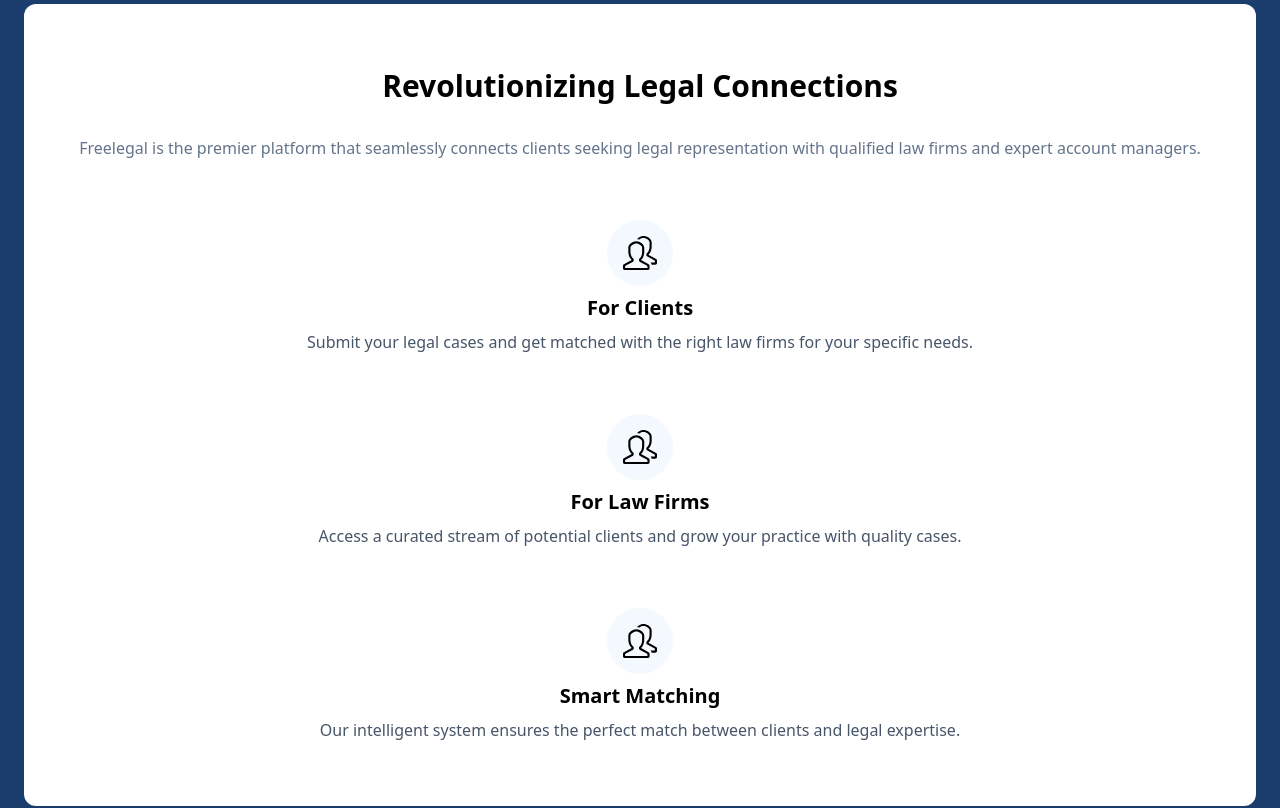
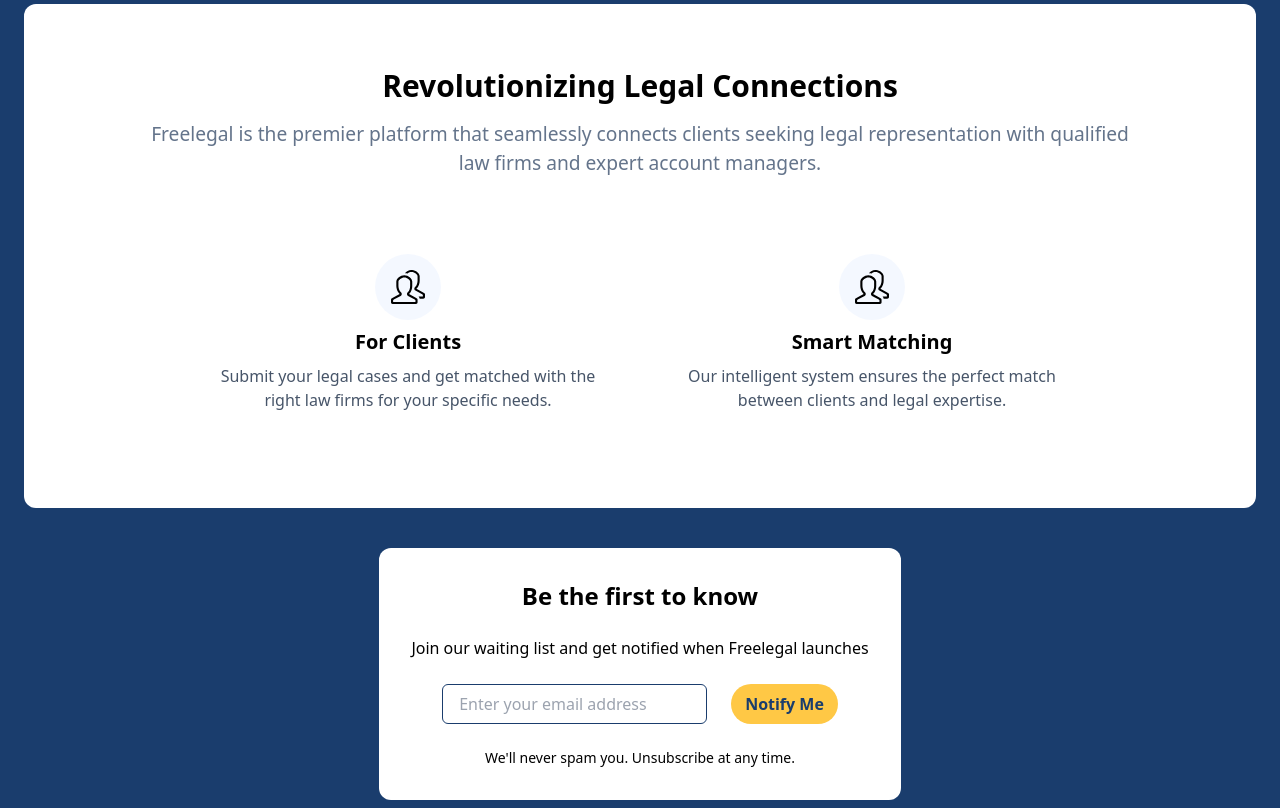
Before and after one commit to WindowsM16a/freelegal-web, a React (Vite) app: page / in a window 1280 px wide. Shown: the part 320-1128 px from the top of the page. Built offline with nearby package versions, Linux system fonts and the light colour scheme.

Commit message:
style: change ui arrangement

```diff
--- a/src/app.tsx
+++ b/src/app.tsx
@@ -23,17 +23,20 @@
 				</div>
 				<div
 					id="whatIsFreelegal"
-					className="bg-white px-12 py-16 w-full flex flex-col items-center justify-center text-center rounded-xl gap-8"
+					className="bg-white px-6 py-16 w-fit flex flex-col items-center justify-center text-center rounded-xl gap-4"
 				>
-					<p className="text-3xl font-bold ">
+					<p className="text-3xl font-bold">
 						Revolutionizing Legal Connections
 					</p>
-					<p className="text-slate-500 text-wrap">
+					<span className="w-[85%] mb-8">
+						<p className="text-slate-500 text-wrap text-[1.2rem]">
 							Freelegal is the premier platform that seamlessly connects clients
 							seeking legal representation with qualified law firms and expert
 							account managers.
 						</p>
-					<span className="mt-7 flex flex-col items-center gap-2">
+					</span>
+					<div className="flex flex-wrap items-center justify-center gap-16 mb-8">
+						<span className="mt-7 flex flex-col items-center gap-2 w-[18rem] lg:w-[25rem]">
 							<span className="w-fit h-fit bg-blue-50/70 p-4 rounded-full">
 								<SlPeople size={34} />
 							</span>
@@ -43,17 +46,7 @@
 								for your specific needs.
 							</p>
 						</span>
-					<span className="mt-7 flex flex-col items-center gap-2">
-						<span className="w-fit h-fit bg-blue-50/70 p-4 rounded-full">
-							<SlPeople size={34} />
-						</span>
-						<p className="text-xl font-semibold">For Law Firms</p>
-						<p className="text-slate-600">
-							Access a curated stream of potential clients and grow your
-							practice with quality cases.
-						</p>
-					</span>
-					<span className="mt-7 flex flex-col items-center gap-2">
+						<span className="mt-7 flex flex-col items-center gap-2 w-[18rem] lg:w-[25rem]">
 							<span className="w-fit h-fit bg-blue-50/70 p-4 rounded-full">
 								<SlPeople size={34} />
 							</span>
@@ -64,19 +57,20 @@
 							</p>
 						</span>
 					</div>
+				</div>
 				<div id="firstToKnow">
-					<form className="bg-white px-12 py-16 min-w-full flex flex-col items-center justify-center text-center rounded-xl gap-8 mb-4">
+					<form className="bg-white px-8 py-8 max-w-screen flex flex-col items-center justify-center text-center rounded-xl gap-6 mb-4">
 						<p className="text-2xl font-bold">Be the first to know</p>
 						<p>
 							Join our waiting list and get notified when Freelegal launches
 						</p>
-						<div className="flex gap-2">
+						<div className="flex gap-6">
 							<input
 								type="email"
 								placeholder="Enter your email address"
 								className="h-10 border border-brand-blue focus:border-brand-blue outline-brand-blue rounded-md p-4"
 							/>
-							<button className="text-brand-blue text-base font-semibold bg-brand-gold py-1 px-2.5 rounded-3xl">
+							<button className="text-brand-blue text-base font-semibold bg-brand-gold py-1 px-3.5 rounded-3xl">
 								Notify Me
 							</button>
 						</div>
```
Lines whose indentation alone changed are shown as unchanged.
